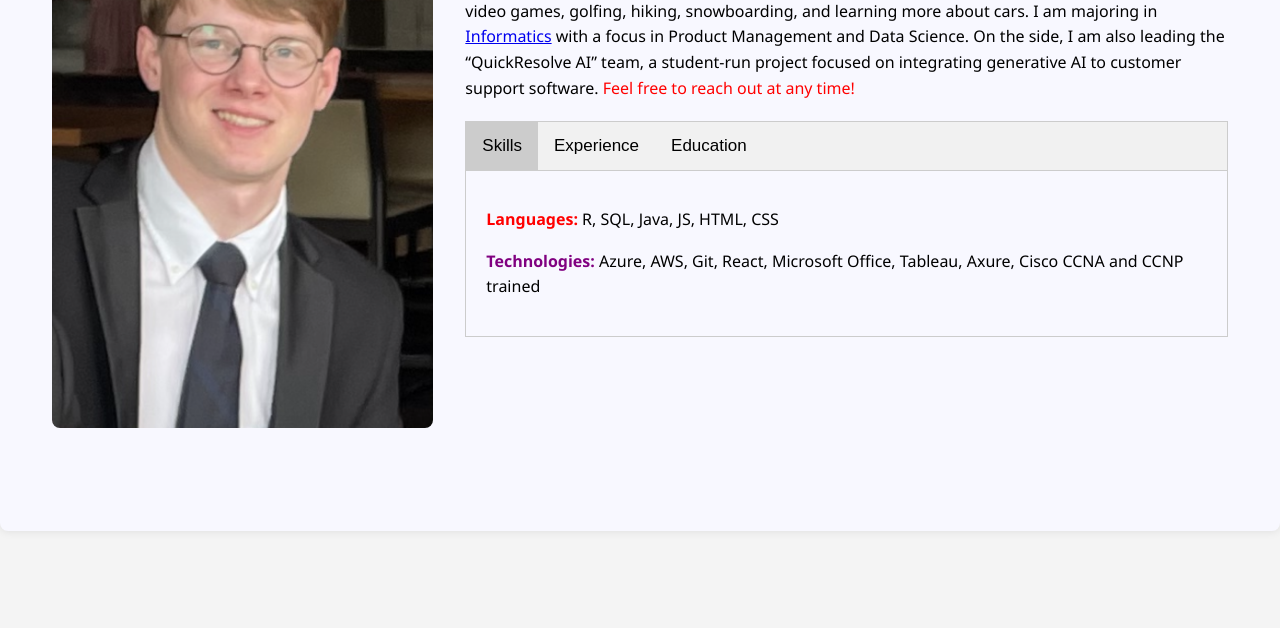
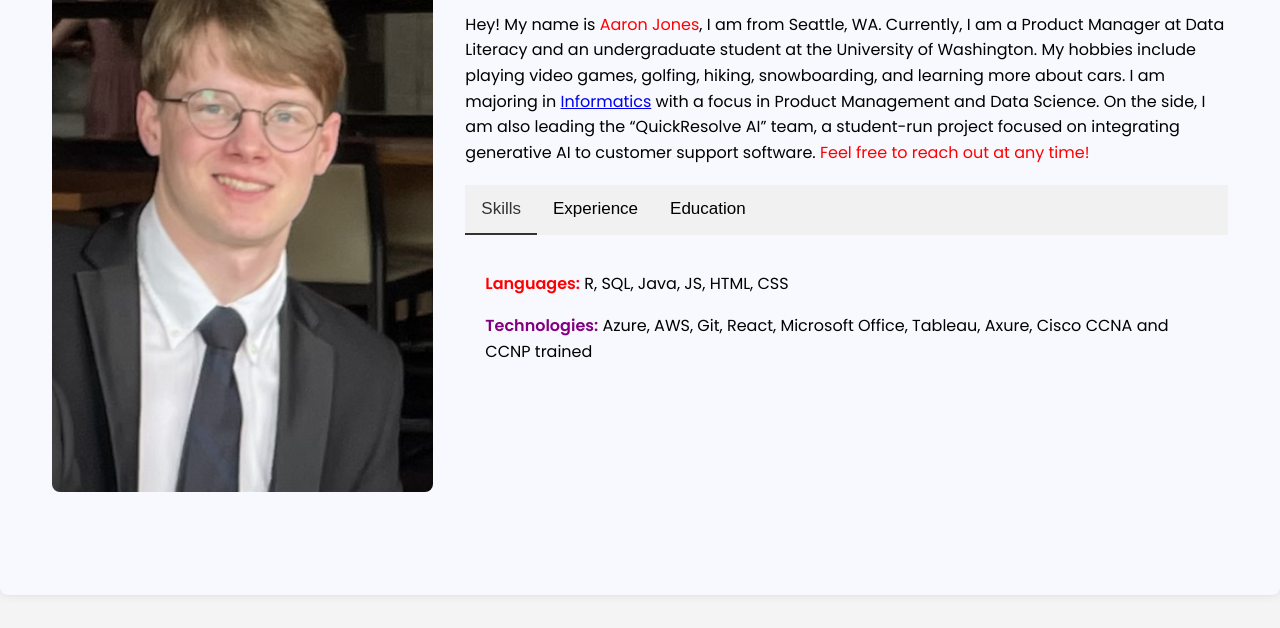
Before and after one commit to aaronmj2003/personal-website, a plain HTML site: page index.html in a window 1280 px wide. Shown: the part 759-1387 px from the top of the page. Drawn offline with Linux system fonts and the light colour scheme.

Commit message:
text + bar changes

```diff
--- a/index.html
+++ b/index.html
@@ -5,6 +5,7 @@
     <meta name="viewport" content="width=device-width, initial-scale=1.0">
     <title>Aaron Jones | Personal Website</title>
     <link rel="stylesheet" href="style.css">
+    <link rel="stylesheet" href="https://fonts.googleapis.com/css2?family=Poppins:wght@400;600&display=swap">
 </head>
 <body>
     <header>
@@ -39,11 +40,12 @@
                         <h2>Introduction</h2>
                         <p>Hey! My name is <span style ="color: red">Aaron Jones</span>, I am from Seattle, WA. Currently, I am a Product Manager at Data Literacy and an undergraduate student at the University of Washington. My hobbies include playing video games, golfing, hiking, snowboarding, and learning more about cars. I am majoring in <a href="https://ischool.uw.edu/programs/informatics">Informatics</a> with a focus in Product Management and Data Science. On the side, I am also leading the “QuickResolve AI” team, a student-run project focused on integrating generative AI to customer support software. <span style="color: red;">Feel free to reach out at any time!</span></p>
                         <div class="tabs">
-                            <button class="tablinks" onclick="openTab(event, 'Skills')">Skills</button>
+                            <button class="tablinks active" onclick="openTab(event, 'Skills')">Skills</button>
                             <button class="tablinks" onclick="openTab(event, 'Experience')">Experience</button>
                             <button class="tablinks" onclick="openTab(event, 'Education')">Education</button>
                         </div>
-                        <div id="Skills" class="tabcontent">
+                        <div class="tabcontent-container">
+                            <div id="Skills" class="tabcontent active">
                                 <p><span style="color: red;"><strong>Languages:</strong></span> R, SQL, Java, JS, HTML, CSS</p>
                                 <p><span style="color: purple;"><strong>Technologies:</strong></span> Azure, AWS, Git, React, Microsoft Office, Tableau, Axure, Cisco CCNA and CCNP trained</p>
                             </div>
@@ -70,6 +72,7 @@
                                     <img src="images/bc-logo.jfif" alt="Bellevue College Logo" class="company-logo"></a>
                                     <span style="color: #7CB9E8;"><strong>Bellevue College</strong></span> (Sept. 2021 – June 2023)<br>A.S. in Computer Science
                                 </p>
+                            </div>
                         </div>
                     </div>
                 </div>
@@ -149,13 +152,13 @@
             var i, tabcontent, tablinks;
             tabcontent = document.getElementsByClassName("tabcontent");
             for (i = 0; i < tabcontent.length; i++) {
-                tabcontent[i].style.display = "none";
+                tabcontent[i].classList.remove("active");
             }
             tablinks = document.getElementsByClassName("tablinks");
             for (i = 0; i < tablinks.length; i++) {
                 tablinks[i].className = tablinks[i].className.replace(" active", "");
             }
-            document.getElementById(tabName).style.display = "block";
+            document.getElementById(tabName).classList.add("active");
             evt.currentTarget.className += " active";
         }
         document.getElementsByClassName("tablinks")[0].click();
--- a/script.js
+++ b/script.js
@@ -5,10 +5,15 @@ document.addEventListener('DOMContentLoaded', () => {
         img.addEventListener('click', () => {
             if (img.classList.contains('expanded')) {
                 img.classList.remove('expanded');
+                img.nextElementSibling.style.opacity = '0';
             } else {
                 // Remove the expanded class from all images before adding to the clicked one
-                expandableImages.forEach(i => i.classList.remove('expanded'));
+                expandableImages.forEach(i => {
+                    i.classList.remove('expanded');
+                    i.nextElementSibling.style.opacity = '0';
+                });
                 img.classList.add('expanded');
+                img.nextElementSibling.style.opacity = '1';
             }
         });
     });
--- a/style.css
+++ b/style.css
@@ -1,5 +1,5 @@
 body {
-    font-family: 'Segoe UI', Tahoma, Geneva, Verdana, sans-serif;
+    font-family: 'Poppins', sans-serif;
     line-height: 1.6;
     margin: 0;
     padding: 0;
@@ -40,6 +40,11 @@ nav ul li a {
     color: #333;
 }
 
+nav ul li a:hover {
+    color: #fd5c63;
+    transform: translateY(-5px);
+}
+
 .intro {
     display: flex;
     align-items: center;
@@ -76,7 +81,7 @@ nav ul li a {
 }
 
 .intro-image img {
-    max-width: 32.5%;
+    max-width: 40%;
     height: auto;
     border-radius: 8px;
 }
@@ -116,11 +121,12 @@ nav ul li a {
     padding-left: 2rem;
 }
 
+/* Tabs */
 .tabs {
     overflow: hidden;
     background-color: #f1f1f1;
-    border: 1px solid #ccc;
     margin-top: 20px;
+    border: none;
 }
 
 .tabs button {
@@ -139,14 +145,23 @@ nav ul li a {
 }
 
 .tabs button.active {
-    background-color: #ccc;
+    color: #333;
+    border-bottom: 2px solid #333;
+}
+
+.tabcontent-container {
+    min-height: 200px;
+    max-height: 300px;
+    overflow-y: auto;
 }
 
 .tabcontent {
     display: none;
     padding: 20px;
-    border: 1px solid #ccc;
-    border-top: none;
+}
+
+.tabcontent.active {
+    display: block;
 }
 
 .tabcontent h3 {
```
Lines whose indentation alone changed are shown as unchanged.
